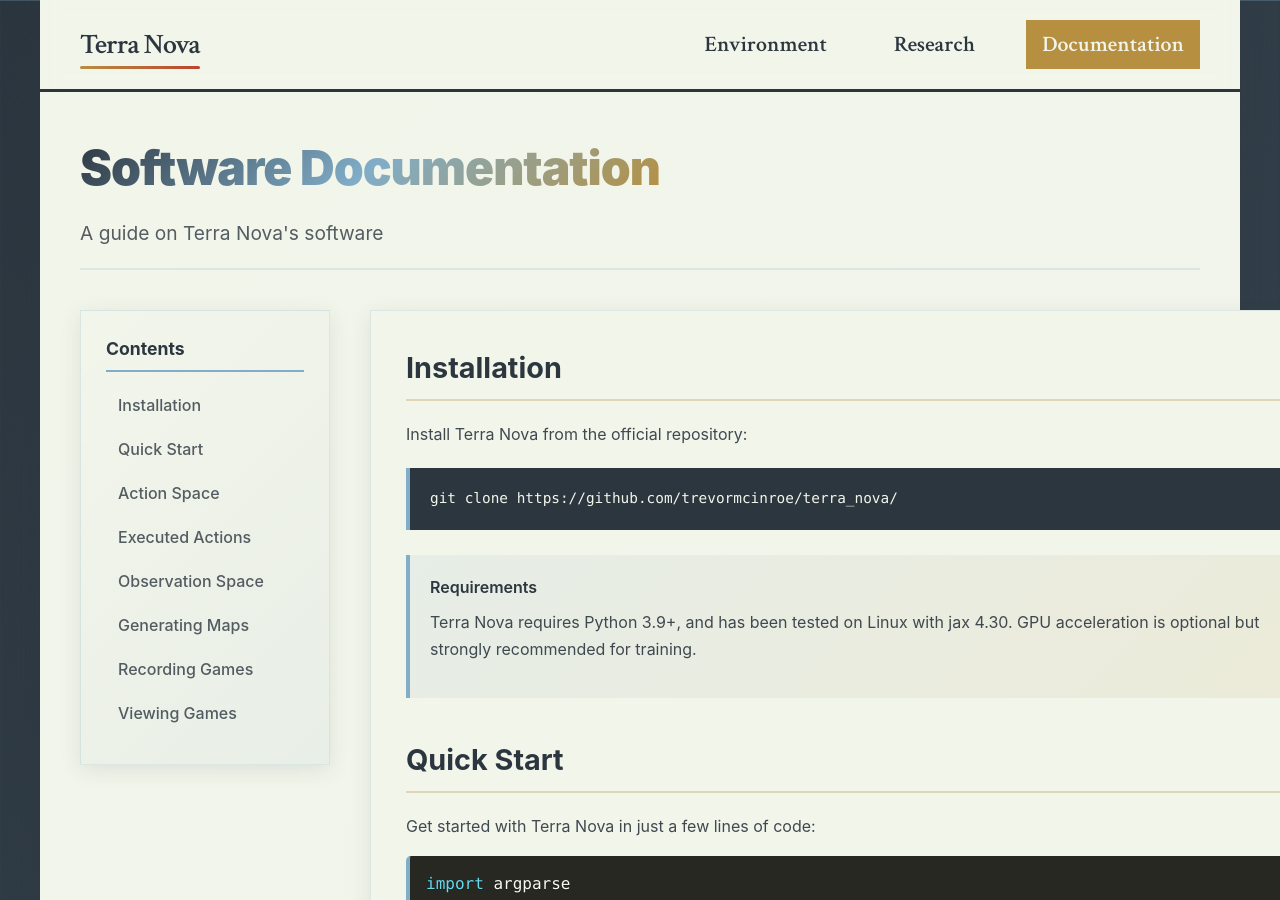
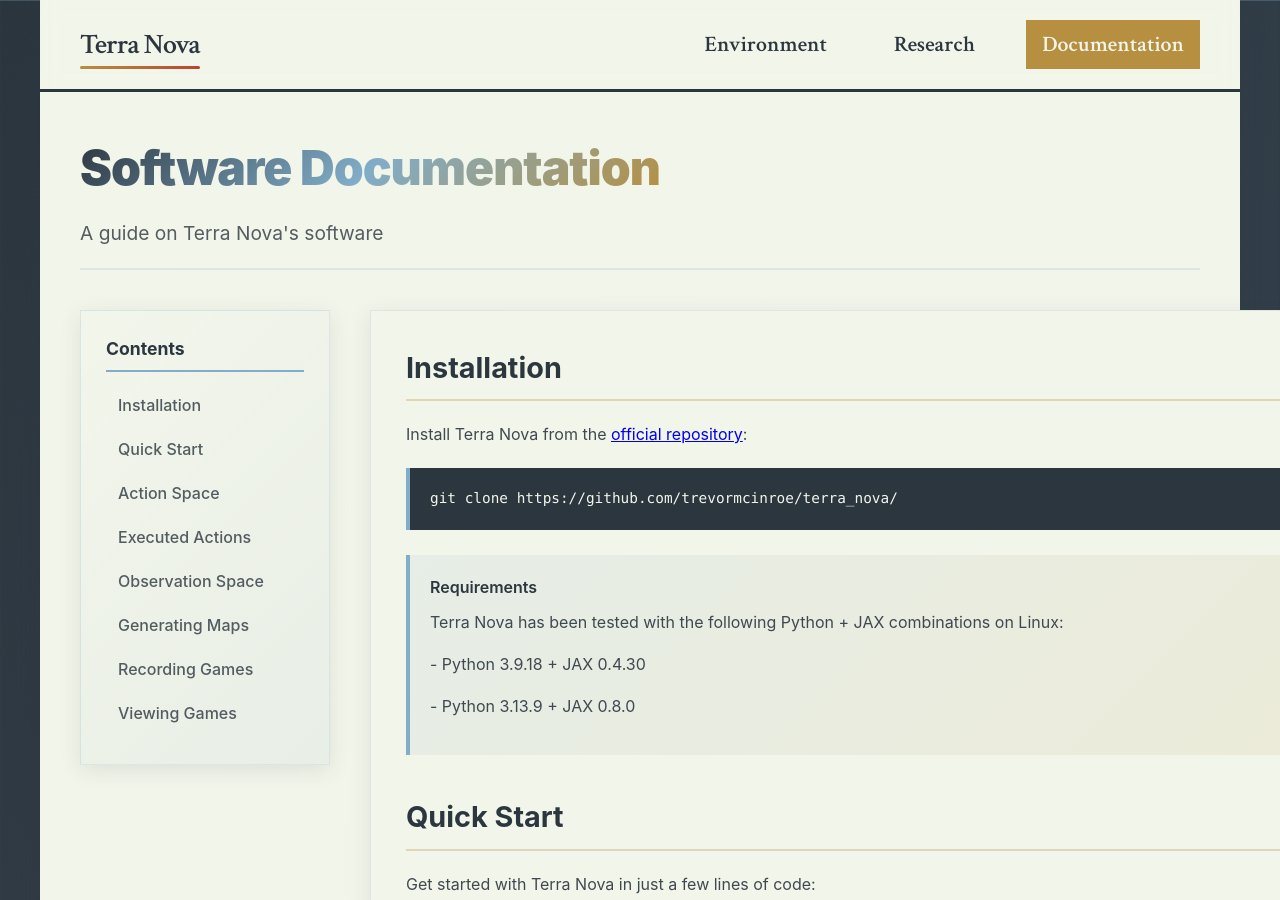
Before and after one commit to trevormcinroe/trevormcinroe.github.io, a Jekyll site: the page terra_nova_documentation.html, which Jekyll copies as it is, in a window 1280 px wide and 900 px high. Built offline with Jekyll 4.4.1, drawn with Linux system fonts in a browser that asks for light colours.

Commit message:
updating docs

```diff
--- a/terra_nova_documentation.html
+++ b/terra_nova_documentation.html
@@ -505,13 +505,15 @@
                 <main class="main-content">
                     <section id="installation" class="section">
                         <h2>Installation</h2>
-                        <p>Install Terra Nova from the official repository:</p>
+                        <p>Install Terra Nova from the <a href="https://github.com/trevormcinroe/terra_nova">official repository</a>:</p>
 
                         <div class="code-block">git clone https://github.com/trevormcinroe/terra_nova/</div>
 
                         <div class="info-box">
                             <h4>Requirements</h4>
-                            <p>Terra Nova requires Python 3.9+, and has been tested on Linux with jax 4.30. GPU acceleration is optional but strongly recommended for training.</p>
+                            <p>Terra Nova has been tested with the following Python + JAX combinations on Linux:</p>
+                            <p> - Python 3.9.18 + JAX 0.4.30</p>
+                            <p> - Python 3.13.9 + JAX 0.8.0</p>
                         </div>
                     </section>
 
```
